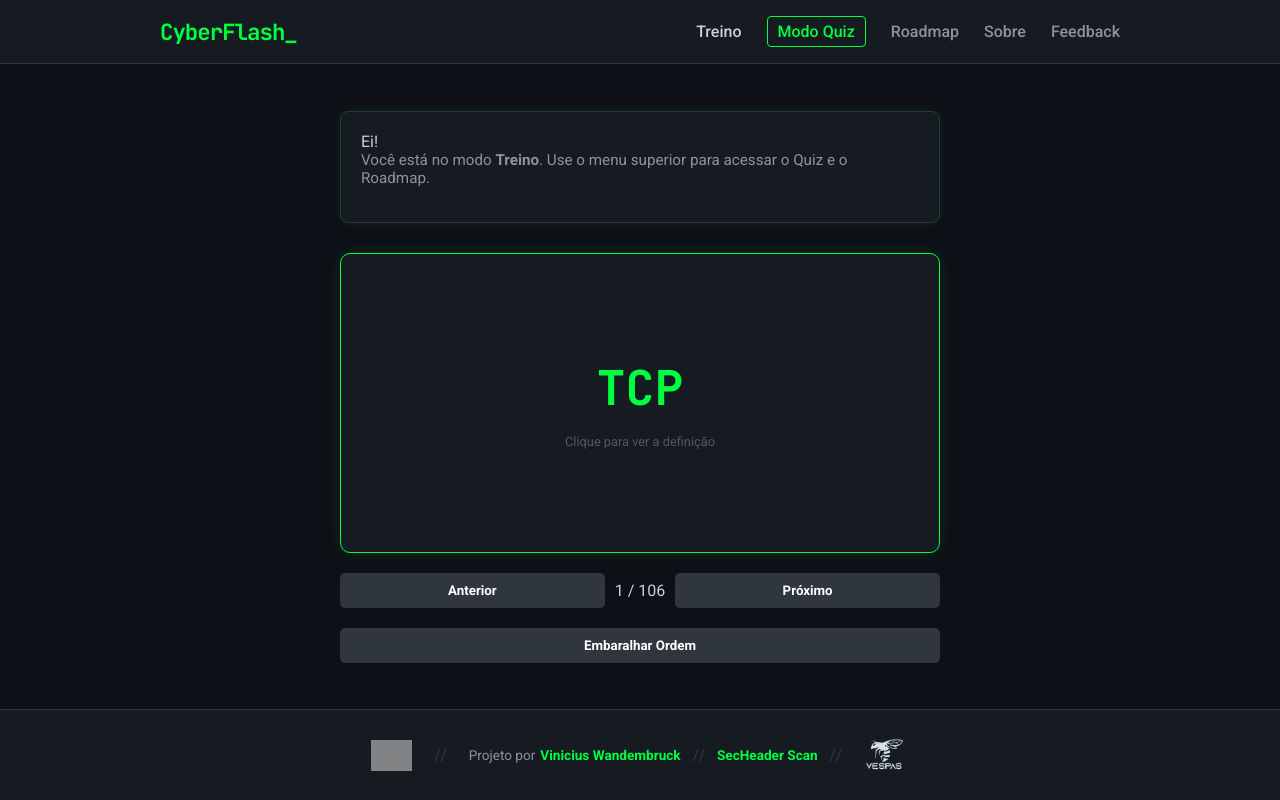
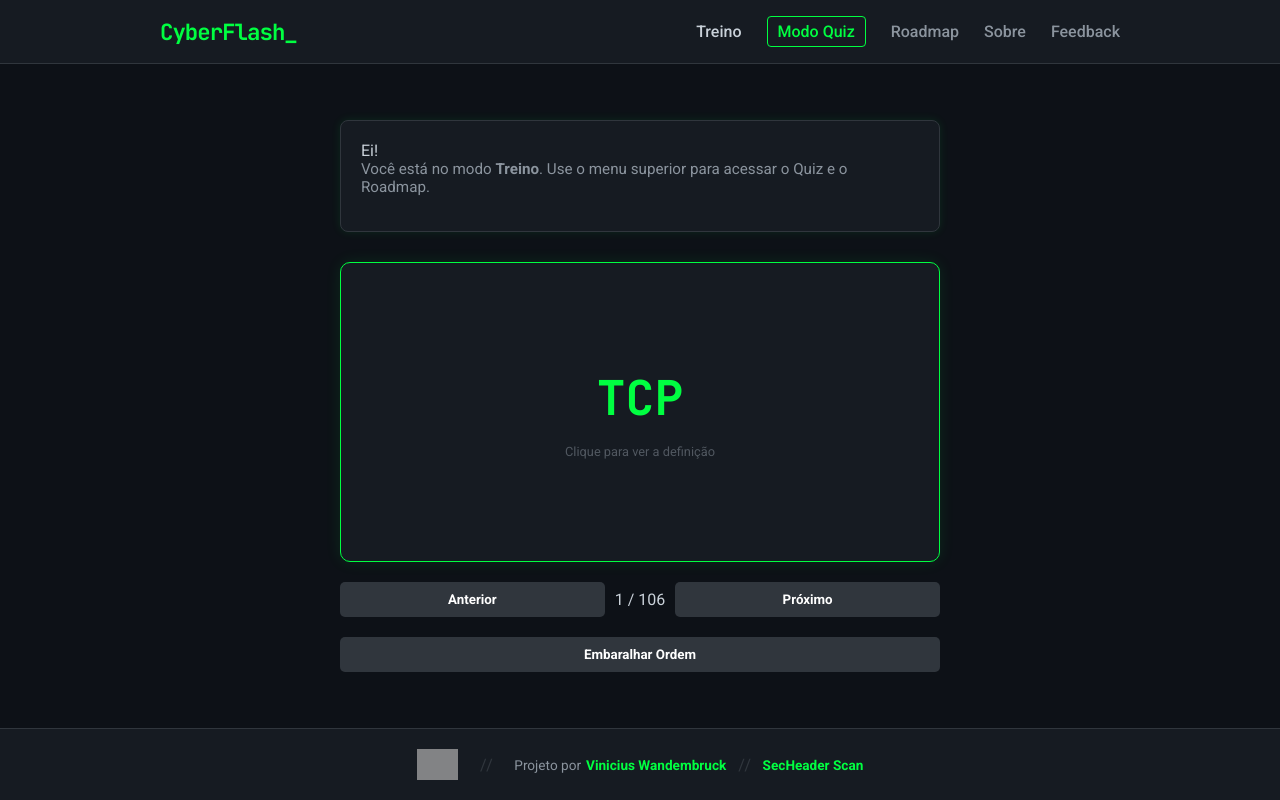
Before and after one commit to KureishiDev/CyberFlash, a plain HTML site: page index.html in a window 1280 px wide. Drawn offline with Linux system fonts and the light colour scheme; grey boxes are pictures that could not be loaded.

Commit message:
Update index.html

```diff
--- a/index.html
+++ b/index.html
@@ -116,10 +116,6 @@
             Projeto por <a href="https://www.linkedin.com/in/vinicius-wandembruck/" target="_blank" class="author">Vinicius Wandembruck</a>
             <span class="separator-inline"> // </span>
             <a href="https://secheader-scan.onrender.com" target="_blank" class="author">SecHeader Scan</a>
-                <span class="separator-inline"> // </span>
-                <a href="https://utfpr.curitiba.br/vespas/" target="_blank" class="vespas-link">
-                    <img src="vespas.png" alt="Logo VESPAS" class="vespas-logo-inline">
-                </a>
             </p>
     </div>
 </footer>
```
Lines whose indentation alone changed are shown as unchanged.
